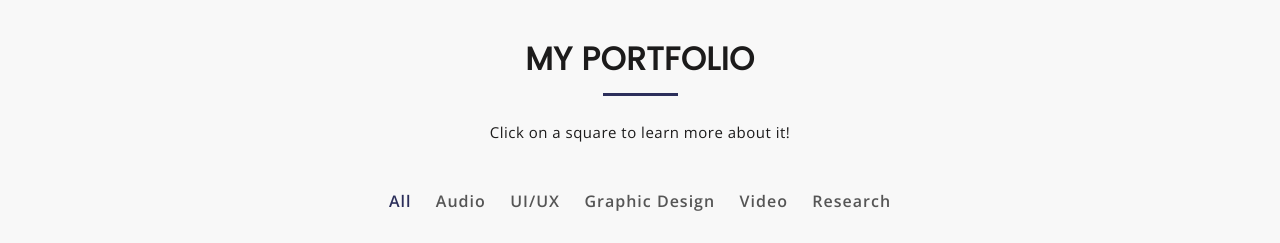
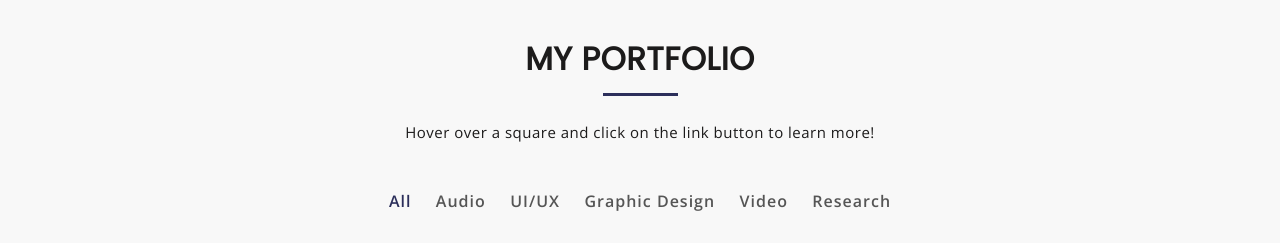
Before and after one commit to jordankahn/portfolio-website, a plain HTML site: page index.html in a window 1280 px wide. Shown: the part 2900-3143 px from the top of the page. Drawn offline with nearby package versions, Linux system fonts and the light colour scheme.

Commit message:
test change

```diff
--- a/index.html
+++ b/index.html
@@ -313,7 +313,7 @@
 							<div class="mu-portfolio-header">
 								<h2 class="mu-heading-title">MY PORTFOLIO</h2>
 								<span class="mu-header-dot"></span>
-                <p>Click on a square to learn more about it!</p>
+                <p>Hover over a square and click on the link button to learn more!</p>
 							</div>
 
 							<!-- Start Portfolio Filter -->
```
